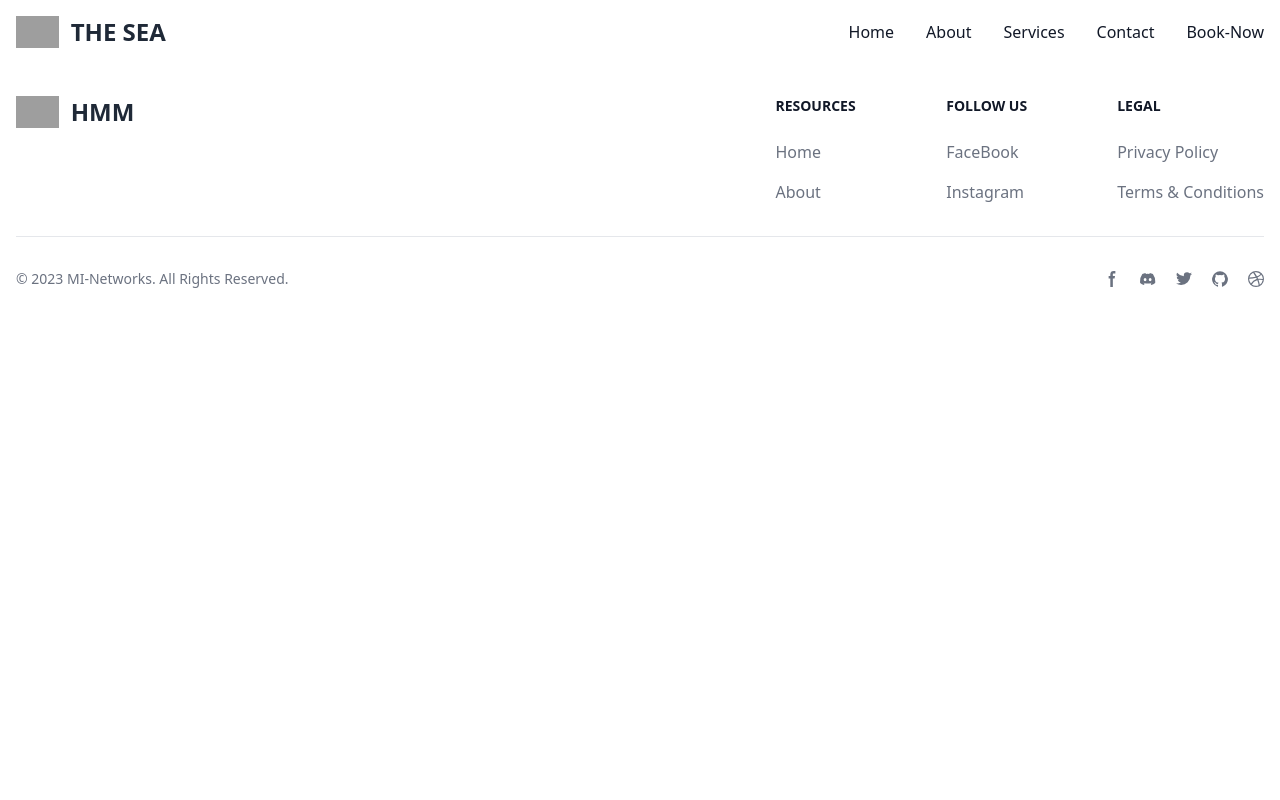
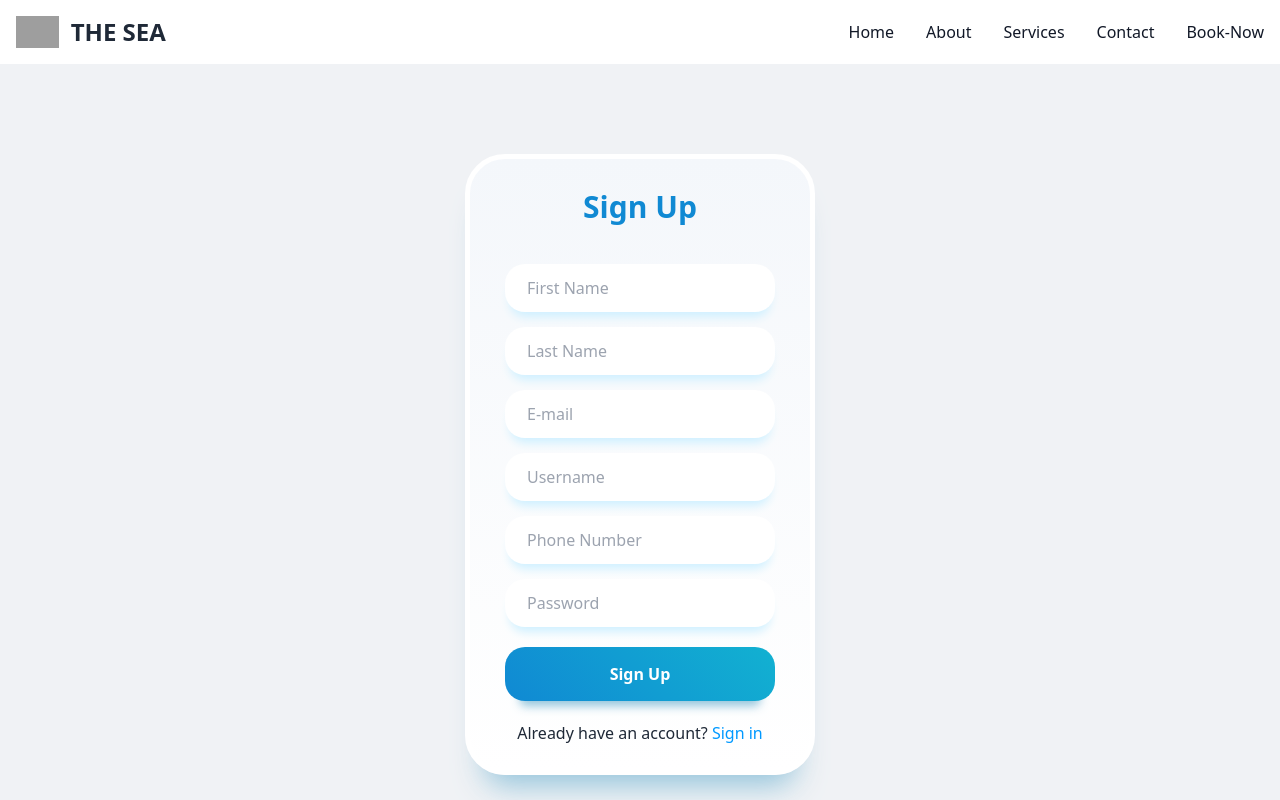
Before and after one commit to Innocent-Developer/HMM, a React (Create React App) app: page /account/sigup in a window 1280 px wide. Shown: the top 800 px of the page. Built offline with nearby package versions, Linux system fonts and the light colour scheme; grey boxes are pictures that could not be loaded.

Commit message:
create login or signup page

```diff
--- a/src/App.js
+++ b/src/App.js
@@ -5,10 +5,11 @@ import { Footer } from './Compontents/Footer';
 import { Homepage } from './Pages/Homepage';
 import { About } from './Pages/About';
 import { CArds } from './Pages/CArds';
-// import { Login } from './Pages/Login';
 import HotelBookingForm from './Pages/Booking';
 import { Gallery } from './Pages/Gallery';
 import ClientReviews from './Pages/Clint/Clintrev';
+import { Login } from './Pages/Login';
+import { Signup } from './Pages/Signup';
 
 export const App = () => {
   return (
@@ -36,6 +37,8 @@ export const App = () => {
           <CArds />
         </>} />
         <Route path="/Book-Now" element={<><HotelBookingForm /></>} />
+        <Route path="/account/login" element={<><Login /></>} />
+        <Route path="/account/sigup" element={<><Signup /></>} />
       </Routes>
       <Footer />
     </Router>
--- a/src/Pages/Login.jsx
+++ b/src/Pages/Login.jsx
@@ -1,23 +1,73 @@
-import React from 'react';
+import React, { useState } from 'react';
+import { NavLink } from 'react-router-dom';
 import styled from 'styled-components';
 
 export const Login = () => {
+  const [login, setLogin] = useState({ email: '', password: '' });
+  const [loading, setLoading] = useState(false);
+
+  const handleChange = (e) => {
+    const { name, value } = e.target;
+    setLogin((prevState) => ({ ...prevState, [name]: value }));
+    login({email: '', password: ''})
+  };
+
+  const handleLogin = (e) => {
+    e.preventDefault();
+    setLoading(true);
+    setTimeout(() => {
+      console.log('Form Submitted:', login);
+      setLoading(false);
+    }, 2000);
+  };
+
   return (
     <StyledWrapper>
       <div className="container">
         <div className="heading">Sign In</div>
-        <form action className="form">
-          <input required className="input" type="email" name="email" id="email" placeholder="E-mail" />
-          <input required className="input" type="password" name="password" id="password" placeholder="Password" />
-          <span className="forgot-password"><a href="/">Forgot Password ?</a></span>
-          <input className="login-button" type="submit" defaultValue="Sign In" />
+        <form className="form" onSubmit={handleLogin}>
+          <input
+            required
+            className="input"
+            type="email"
+            name="email"
+            id="email"
+            placeholder="E-mail"
+            value={login.email}
+            onChange={handleChange}
+            disabled={loading}
+          />
+          <input
+            required
+            className="input"
+            type="password"
+            name="password"
+            id="password"
+            placeholder="Password"
+            value={login.password}
+            onChange={handleChange}
+            disabled={loading}
+          />
+          <span className="forgot-password">
+            <a href="/">Forgot Password?</a>
+          </span>
+          <input
+            className="login-button"
+            type="submit"
+            value={loading ? 'Signing In...' : 'Sign In'}
+            disabled={loading}
+          />
         </form>
 
-        <span className="agreement"><a href="/">Sign up</a></span>
+        {loading && <div className="loader"></div>}
+
+        <span className="agreement">
+          <NavLink to="/account/sigup">Sign up</NavLink>
+        </span>
       </div>
     </StyledWrapper>
   );
-}
+};
 
 const StyledWrapper = styled.div`
   display: flex;
@@ -28,12 +78,11 @@ const StyledWrapper = styled.div`
 
   .container {
     max-width: 350px;
-    background: #F8F9FD;
     background: linear-gradient(0deg, rgb(255, 255, 255) 0%, rgb(244, 247, 251) 100%);
     border-radius: 40px;
     padding: 25px 35px;
     border: 5px solid rgb(255, 255, 255);
-    box-shadow: rgba(133, 189, 215, 0.8784313725) 0px 30px 30px -20px;
+    box-shadow: rgba(133, 189, 215, 0.88) 0px 30px 30px -20px;
     margin: 20px;
   }
 
@@ -61,7 +110,7 @@ const StyledWrapper = styled.div`
 
   .form .input:focus {
     outline: none;
-    border-inline: 2px solid #12B1D1;
+    border-inline: 2px solid #12b1d1;
   }
 
   .form .forgot-password {
@@ -85,19 +134,34 @@ const StyledWrapper = styled.div`
     padding-block: 15px;
     margin: 20px auto;
     border-radius: 20px;
-    box-shadow: rgba(133, 189, 215, 0.8784313725) 0px 20px 10px -15px;
+    box-shadow: rgba(133, 189, 215, 0.88) 0px 20px 10px -15px;
     border: none;
     transition: all 0.2s ease-in-out;
   }
 
   .form .login-button:hover {
     transform: scale(1.03);
-    box-shadow: rgba(133, 189, 215, 0.8784313725) 0px 23px 10px -20px;
+    box-shadow: rgba(133, 189, 215, 0.88) 0px 23px 10px -20px;
   }
 
   .form .login-button:active {
     transform: scale(0.95);
-    box-shadow: rgba(133, 189, 215, 0.8784313725) 0px 15px 10px -10px;
+    box-shadow: rgba(133, 189, 215, 0.88) 0px 15px 10px -10px;
+  }
+
+  .loader {
+    border: 4px solid #f3f3f3;
+    border-top: 4px solid #3498db;
+    border-radius: 50%;
+    width: 30px;
+    height: 30px;
+    animation: spin 1s linear infinite;
+    margin: 10px auto;
+  }
+
+  @keyframes spin {
+    0% { transform: rotate(0deg); }
+    100% { transform: rotate(360deg); }
   }
 
   .agreement {
--- a/src/Pages/Signup.jsx
+++ b/src/Pages/Signup.jsx
@@ -1,7 +1,212 @@
-import React from 'react'
+import React, { useState } from "react";
+import { NavLink } from "react-router-dom";
+import styled from "styled-components";
 
 export const Signup = () => {
+  const [signup, setsignup] = useState({
+    firstName: "",
+    lastName: "",
+    email: "",
+    username: "",
+    phonenumber: "",
+    password: "",
+  });
+
+  const [loading, setLoading] = useState(false);
+
+  const handleChange = (e) => {
+    const { name, value } = e.target;
+    setsignup((prevState) => ({ ...prevState, [name]: value }));
+  };
+
+  const handleSignup = (e) => {
+    e.preventDefault();
+    setLoading(true);
+    setTimeout(() => {
+      console.log("Form Submitted:", signup);
+      setLoading(false);
+    }, 2000);
+  };
+
   return (
-    <div>Signup</div>
-  )
-}
+    <StyledWrapper>
+      <div className="container">
+        <div className="heading">Sign Up</div>
+        <form className="form" onSubmit={handleSignup}>
+          <input
+            required
+            className="input"
+            type="text"
+            name="firstName"
+            placeholder="First Name"
+            value={signup.firstName}
+            onChange={handleChange}
+            disabled={loading}
+          />
+          <input
+            required
+            className="input"
+            type="text"
+            name="lastName"
+            placeholder="Last Name"
+            value={signup.lastName}
+            onChange={handleChange}
+            disabled={loading}
+          />
+          <input
+            required
+            className="input"
+            type="email"
+            name="email"
+            placeholder="E-mail"
+            value={signup.email}
+            onChange={handleChange}
+            disabled={loading}
+          />
+          <input
+            required
+            className="input"
+            type="text"
+            name="username"
+            placeholder="Username"
+            value={signup.username}
+            onChange={handleChange}
+            disabled={loading}
+          />
+          <input
+            required
+            className="input"
+            type="tel"
+            name="phonenumber"
+            placeholder="Phone Number"
+            value={signup.phonenumber}
+            onChange={handleChange}
+            disabled={loading}
+          />
+          <input
+            required
+            className="input"
+            type="password"
+            name="password"
+            placeholder="Password"
+            value={signup.password}
+            onChange={handleChange}
+            disabled={loading}
+          />
+          <input
+            className="login-button"
+            type="submit"
+            value={loading ? "Signing Up..." : "Sign Up"}
+            disabled={loading}
+          />
+        </form>
+
+        {loading && <div className="loader"></div>}
+
+        <span className="agreement">
+          Already have an account? <NavLink to="/account/login">Sign in</NavLink>
+        </span>
+      </div>
+    </StyledWrapper>
+  );
+};
+
+const StyledWrapper = styled.div`
+  display: flex;
+  justify-content: center;
+  align-items: center;
+  height: 100vh;
+  background-color: #f0f2f5;
+
+  .container {
+    max-width: 350px;
+    background: linear-gradient(0deg, #fff 0%, #f4f7fb 100%);
+    border-radius: 40px;
+    padding: 25px 35px;
+    border: 5px solid #fff;
+    box-shadow: rgba(133, 189, 215, 0.88) 0px 30px 30px -20px;
+    margin: 20px;
+  }
+
+  .heading {
+    text-align: center;
+    font-weight: 900;
+    font-size: 30px;
+    color: #1089d3;
+  }
+
+  .form {
+    margin-top: 20px;
+  }
+
+  .form .input {
+    width: 100%;
+    background: white;
+    border: none;
+    padding: 15px 20px;
+    border-radius: 20px;
+    margin-top: 15px;
+    box-shadow: #cff0ff 0px 10px 10px -5px;
+    border-inline: 2px solid transparent;
+  }
+
+  .form .input:focus {
+    outline: none;
+    border-inline: 2px solid #12b1d1;
+  }
+
+  .form .login-button {
+    display: block;
+    width: 100%;
+    font-weight: bold;
+    background: linear-gradient(45deg, #1089d3 0%, #12b1d1 100%);
+    color: white;
+    padding-block: 15px;
+    margin: 20px auto;
+    border-radius: 20px;
+    box-shadow: rgba(133, 189, 215, 0.88) 0px 20px 10px -15px;
+    border: none;
+    transition: all 0.2s ease-in-out;
+  }
+
+  .form .login-button:hover {
+    transform: scale(1.03);
+    box-shadow: rgba(133, 189, 215, 0.88) 0px 23px 10px -20px;
+  }
+
+  .form .login-button:active {
+    transform: scale(0.95);
+    box-shadow: rgba(133, 189, 215, 0.88) 0px 15px 10px -10px;
+  }
+
+  .loader {
+    border: 4px solid #f3f3f3;
+    border-top: 4px solid #3498db;
+    border-radius: 50%;
+    width: 30px;
+    height: 30px;
+    animation: spin 1s linear infinite;
+    margin: 10px auto;
+  }
+
+  @keyframes spin {
+    0% {
+      transform: rotate(0deg);
+    }
+    100% {
+      transform: rotate(360deg);
+    }
+  }
+
+  .agreement {
+    display: block;
+    text-align: center;
+    margin-top: 15px;
+  }
+
+  .agreement a {
+    text-decoration: none;
+    color: #0099ff;
+    font-size: 16px;
+  }
+`;
```
